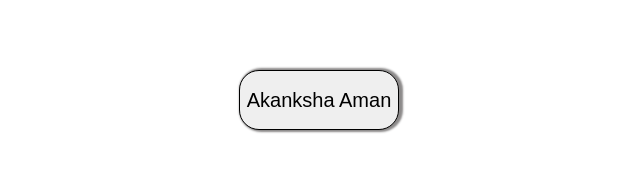
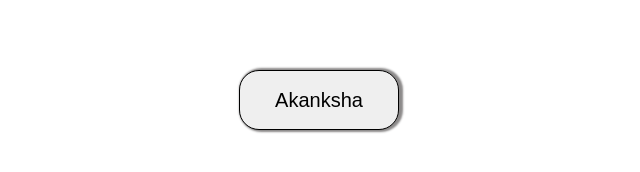
Before and after one commit to amancoditas/ReactTest, a plain HTML site: page outsystems_akanksha_html_css/index.html in a window 1280 px wide. Shown: the part 300-472 px from the top of the page, 321-961 px from the left. Drawn offline with Linux system fonts and the light colour scheme.

Commit message:
Update index.html

```diff
--- a/outsystems_akanksha_html_css/index.html
+++ b/outsystems_akanksha_html_css/index.html
@@ -10,7 +10,7 @@
 </head>
     <body>
         <main class="main">
-            <button id="btn">Akanksha Aman</button>
+            <button id="btn">Akanksha</button>
         </main>
     </body>
 
```
